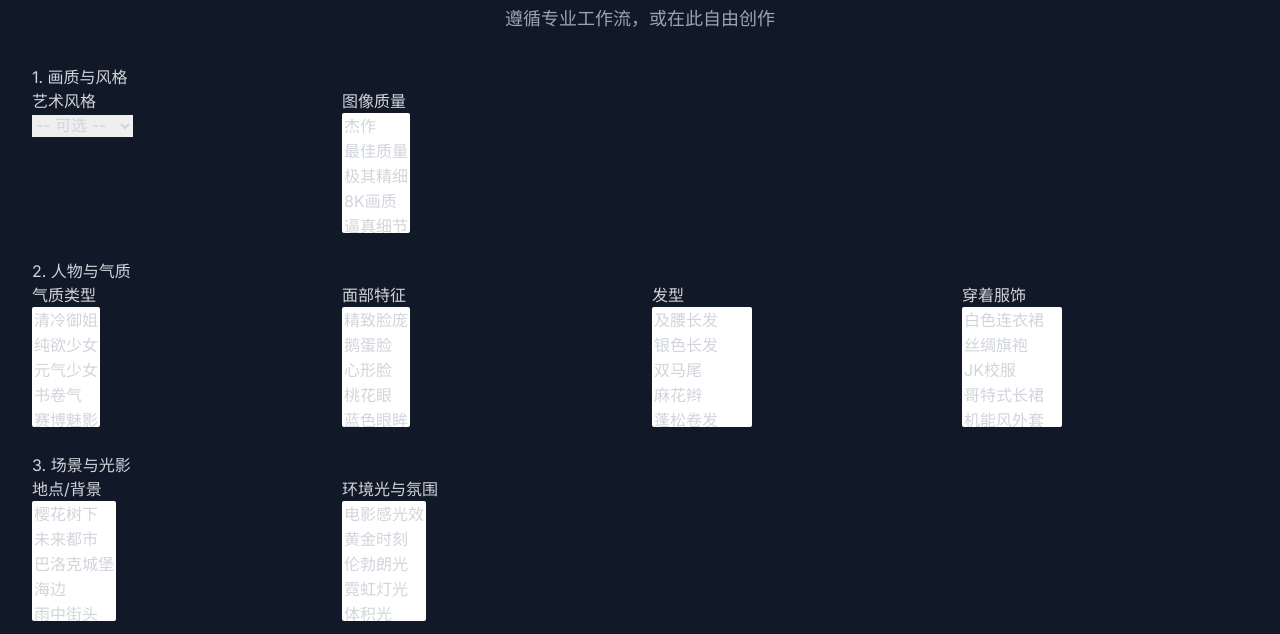
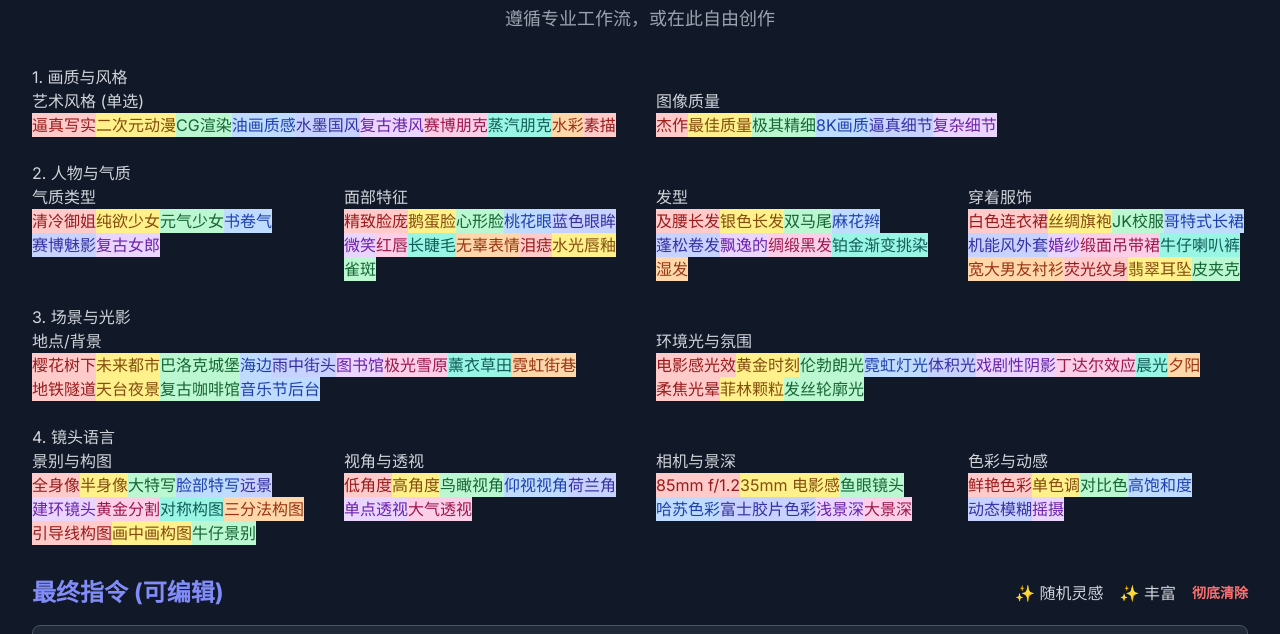
Before and after one commit to maick2023/AI-, a plain HTML site: page index.html in a window 1280 px wide. Shown: the part 87-721 px from the top of the page. Drawn offline with nearby package versions, Linux system fonts and the light colour scheme.

Commit message:
Update index.html

```diff
--- a/index.html
+++ b/index.html
@@ -19,17 +19,19 @@
             @apply text-xl font-bold text-indigo-400 border-b-2 border-indigo-500/30 pb-2 mb-4;
         }
         .category-title {
-            @apply font-semibold text-gray-300 mb-2 text-sm;
+            @apply font-semibold text-gray-300 mb-3 text-base;
         }
-        select {
-            @apply w-full bg-gray-800 border border-gray-600 text-gray-300 rounded-lg focus:ring-2 focus:ring-indigo-500 focus:border-indigo-500 p-2 text-sm;
+        /* **FIX START**: New tag-based styling */
+        .prompt-tag {
+            @apply text-sm font-medium mr-2 mb-2 px-3 py-1.5 rounded-lg cursor-pointer transition-all duration-200 shadow;
         }
-        select[multiple] {
-            height: 120px;
+        .prompt-tag:not(.active) {
+            @apply hover:scale-105 hover:shadow-lg;
         }
-        option {
-            @apply p-2 bg-gray-800 text-gray-300;
+        .prompt-tag.active {
+            @apply ring-2 ring-offset-2 ring-offset-gray-900;
         }
+        /* **FIX END** */
         ::-webkit-scrollbar { width: 8px; }
         ::-webkit-scrollbar-track { background: #1f2937; }
         ::-webkit-scrollbar-thumb { background: #4b5563; border-radius: 10px; }
@@ -76,76 +78,75 @@
             <p class="mt-3 text-lg text-gray-400">遵循专业工作流，或在此自由创作</p>
         </header>
 
-        <!-- **FIX START**: Complete layout refactor to a top-down structure based on the user's sketch -->
         <div class="space-y-8">
             <!-- Builder Section -->
             <div id="builder-container" class="section-container">
                 <div class="space-y-6">
                     <div>
                         <div class="section-title">1. 画质与风格</div>
-                        <div class="grid grid-cols-2 md:grid-cols-4 gap-6">
+                        <div class="grid grid-cols-1 md:grid-cols-2 gap-x-8 gap-y-4">
                             <div>
-                                <div class="category-title">艺术风格</div>
-                                <select data-group="style"><option value="">-- 可选 --</option></select>
+                                <div class="category-title">艺术风格 (单选)</div>
+                                <div class="flex flex-wrap" data-group="style"></div>
                             </div>
                             <div>
                                  <div class="category-title">图像质量</div>
-                                 <select multiple data-group="quality"></select>
+                                 <div class="flex flex-wrap" data-group="quality"></div>
                             </div>
                         </div>
                     </div>
                      <div>
                         <div class="section-title">2. 人物与气质</div>
-                        <div class="grid grid-cols-2 md:grid-cols-4 gap-6">
+                        <div class="grid grid-cols-1 md:grid-cols-2 lg:grid-cols-4 gap-x-8 gap-y-4">
                              <div>
                                  <div class="category-title">气质类型</div>
-                                 <select multiple data-group="temperament"></select>
+                                 <div class="flex flex-wrap" data-group="temperament"></div>
                             </div>
                             <div>
                                 <div class="category-title">面部特征</div>
-                                <select multiple data-group="face"></select>
+                                <div class="flex flex-wrap" data-group="face"></div>
                             </div>
                             <div>
                                 <div class="category-title">发型</div>
-                                <select multiple data-group="hair"></select>
+                                <div class="flex flex-wrap" data-group="hair"></div>
                             </div>
                             <div>
                                 <div class="category-title">穿着服饰</div>
-                                <select multiple data-group="clothing"></select>
+                                <div class="flex flex-wrap" data-group="clothing"></div>
                             </div>
                         </div>
                     </div>
                     <div>
                         <div class="section-title">3. 场景与光影</div>
-                         <div class="grid grid-cols-2 md:grid-cols-4 gap-6">
+                         <div class="grid grid-cols-1 md:grid-cols-2 gap-x-8 gap-y-4">
                             <div>
                                 <div class="category-title">地点/背景</div>
-                                <select multiple data-group="scene"></select>
+                                <div class="flex flex-wrap" data-group="scene"></div>
                             </div>
                             <div>
                                 <div class="category-title">环境光与氛围</div>
-                                <select multiple data-group="lighting"></select>
+                                <div class="flex flex-wrap" data-group="lighting"></div>
                             </div>
                         </div>
                     </div>
                     <div>
                         <div class="section-title">4. 镜头语言</div>
-                         <div class="grid grid-cols-2 md:grid-cols-4 gap-6">
+                         <div class="grid grid-cols-1 md:grid-cols-2 lg:grid-cols-4 gap-x-8 gap-y-4">
                             <div>
                                 <div class="category-title">景别与构图</div>
-                                <select multiple data-group="composition"></select>
+                                <div class="flex flex-wrap" data-group="composition"></div>
                             </div>
                             <div>
                                 <div class="category-title">视角与透视</div>
-                                <select multiple data-group="angle"></select>
+                                <div class="flex flex-wrap" data-group="angle"></div>
                             </div>
                             <div>
                                 <div class="category-title">相机与景深</div>
-                                <select multiple data-group="camera"></select>
+                                <div class="flex flex-wrap" data-group="camera"></div>
                             </div>
                             <div>
                                 <div class="category-title">色彩与动感</div>
-                                <select multiple data-group="color_motion"></select>
+                                <div class="flex flex-wrap" data-group="color_motion"></div>
                             </div>
                         </div>
                     </div>
@@ -192,7 +193,6 @@
                 <div id="error-message" class="mt-2 text-red-400 text-sm text-center font-semibold"></div>
             </div>
         </div>
-        <!-- **FIX END** -->
     </div>
 
     <div id="lightbox">
@@ -231,6 +231,20 @@
                 'default': '1girl'
             };
 
+            // **FIX START**: Color palette for tags
+            const colors = [
+                { bg: 'bg-red-200', text: 'text-red-800', ring: 'ring-red-400' },
+                { bg: 'bg-yellow-200', text: 'text-yellow-800', ring: 'ring-yellow-400' },
+                { bg: 'bg-green-200', text: 'text-green-800', ring: 'ring-green-400' },
+                { bg: 'bg-blue-200', text: 'text-blue-800', ring: 'ring-blue-400' },
+                { bg: 'bg-indigo-200', text: 'text-indigo-800', ring: 'ring-indigo-400' },
+                { bg: 'bg-purple-200', text: 'text-purple-800', ring: 'ring-purple-400' },
+                { bg: 'bg-pink-200', text: 'text-pink-800', ring: 'ring-pink-400' },
+                { bg: 'bg-teal-200', text: 'text-teal-800', ring: 'ring-teal-400' },
+                { bg: 'bg-orange-200', text: 'text-orange-800', ring: 'ring-orange-400' },
+            ];
+            // **FIX END**
+
             const selectedTags = new Map();
 
             // DOM Elements
@@ -248,43 +262,76 @@
             const lightboxImage = document.getElementById('lightbox-image');
 
             // --- Initialize UI ---
+            // **FIX START**: Reworked UI generation to use tags instead of selects
             for (const group in promptData) {
-                const selectEl = document.querySelector(`select[data-group="${group}"]`);
-                if (selectEl) {
-                     Object.keys(promptData[group]).forEach(tagText => {
-                        const optionEl = document.createElement('option');
-                        optionEl.value = tagText;
-                        optionEl.textContent = tagText;
-                        selectEl.appendChild(optionEl);
+                const container = document.querySelector(`div[data-group="${group}"]`);
+                if (container) {
+                    Object.keys(promptData[group]).forEach((tagText, index) => {
+                        const tagEl = document.createElement('span');
+                        tagEl.className = 'prompt-tag';
+                        tagEl.textContent = tagText;
+                        tagEl.dataset.value = tagText;
+                        tagEl.dataset.group = group;
+
+                        const color = colors[index % colors.length];
+                        tagEl.classList.add(color.bg, color.text);
+                        tagEl.dataset.ringColor = color.ring;
+
+                        container.appendChild(tagEl);
                     });
                 }
             }
+            // **FIX END**
 
             updateOutput();
 
             // --- Event Handlers ---
-            document.querySelectorAll('select').forEach(select => {
-                select.addEventListener('change', () => {
-                    const group = select.dataset.group;
-                    const selectedOptions = Array.from(select.selectedOptions).map(opt => opt.value);
-                    selectedTags.set(group, group === 'style' ? selectedOptions[0] : selectedOptions);
+            // **FIX START**: New event handler for tag clicks
+            document.getElementById('builder-container').addEventListener('click', (e) => {
+                if (e.target.classList.contains('prompt-tag')) {
+                    const { value, group, ringColor } = e.target.dataset;
+
+                    if (group === 'style') {
+                        // Deselect previous style if any
+                        const currentActive = document.querySelector(`[data-group="style"].active`);
+                        if (currentActive) {
+                            currentActive.classList.remove('active', currentActive.dataset.ringColor);
+                        }
+                        // Select new style
+                        e.target.classList.add('active', ringColor);
+                        selectedTags.set('style', value);
+                    } else {
+                        // Multi-select logic for other groups
+                        const currentGroupTags = new Set(selectedTags.get(group) || []);
+                        if (currentGroupTags.has(value)) {
+                            currentGroupTags.delete(value);
+                            e.target.classList.remove('active', ringColor);
+                        } else {
+                            currentGroupTags.add(value);
+                            e.target.classList.add('active', ringColor);
+                        }
+                        selectedTags.set(group, Array.from(currentGroupTags));
+                    }
                     updateOutput(true);
-                });
+                }
             });
+            // **FIX END**
 
             finalPromptInput.addEventListener('input', () => {
                 generateBtn.disabled = finalPromptInput.value.trim() === '';
             });
 
             clearBtn.addEventListener('click', () => {
-                document.querySelectorAll('select').forEach(select => {
-                    select.selectedIndex = 0;
+                // **FIX START**: Clear logic updated for tags
+                document.querySelectorAll('.prompt-tag.active').forEach(tag => {
+                    tag.classList.remove('active', tag.dataset.ringColor);
                 });
                 selectedTags.clear();
                 updateOutput(true);
                 gallery.innerHTML = '';
                 gallery.classList.add('hidden');
                 placeholderText.classList.remove('hidden');
+                // **FIX END**
             });
 
             inspireBtn.addEventListener('click', async () => {
@@ -424,7 +471,7 @@
                     return;
                 }
 
-                if (!englishPrompt.includes('1girl') && !englishPrompt.includes('a man') && !englishPrompt.includes('a boy')) { // more generic check
+                if (!englishPrompt.includes('1girl') && !englishPrompt.includes('a man') && !englishPrompt.includes('a boy')) {
                     englishPrompt = `${styleKeywords['default']}, ${englishPrompt}`;
                 }
 
```
